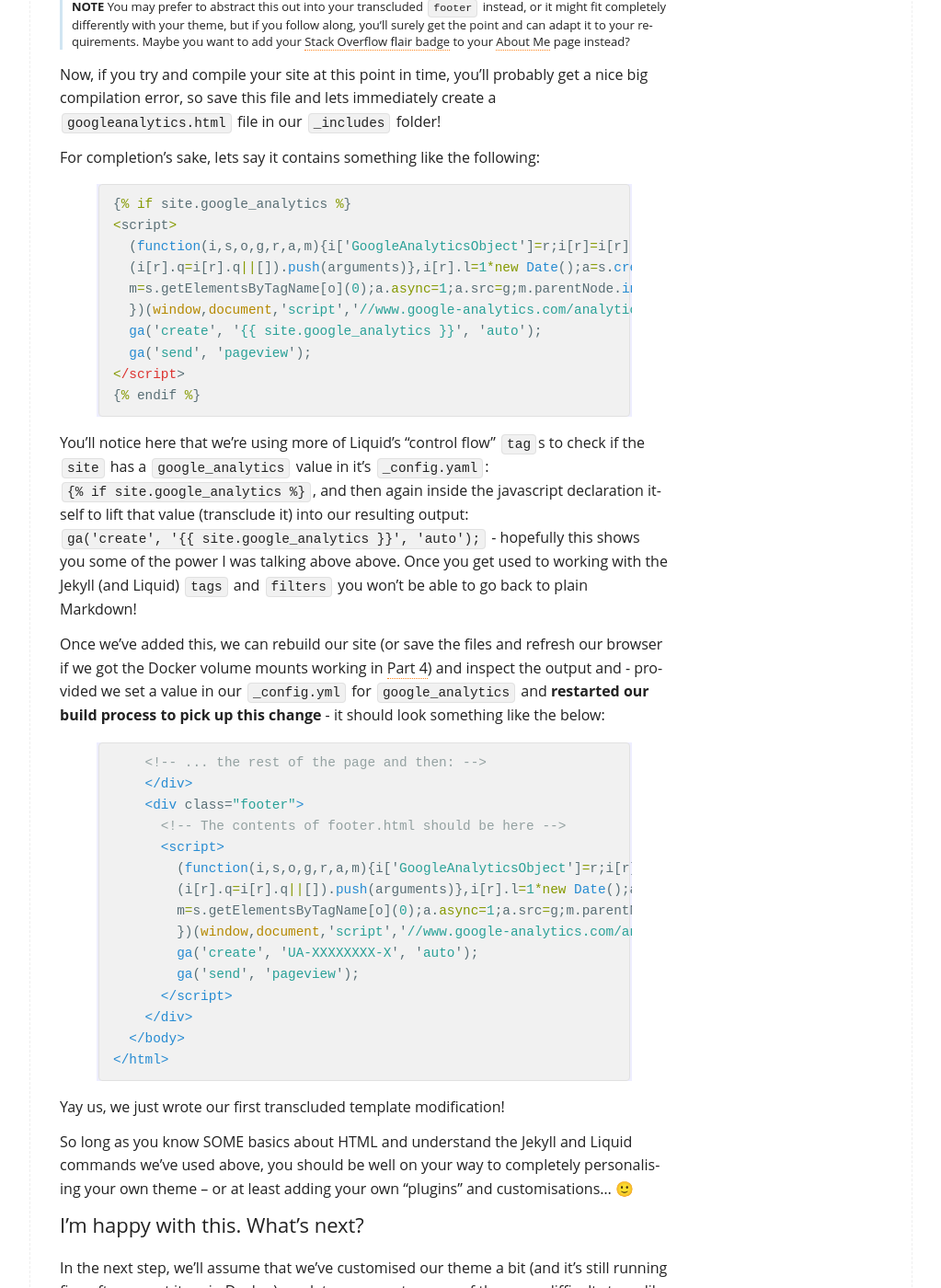
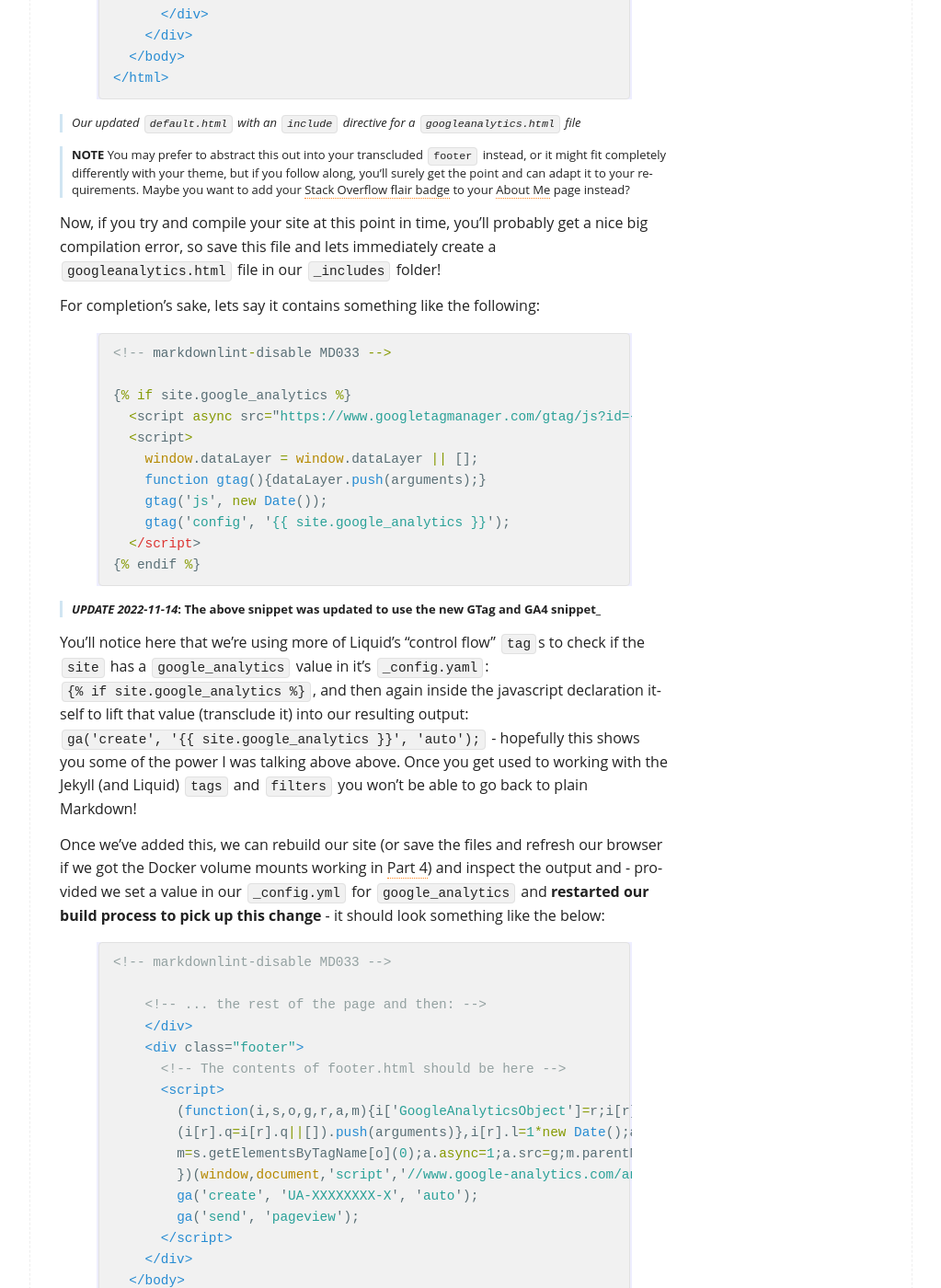
Before and after one commit to PHeonix25/PHeonix25.github.io, a Jekyll site: the page built from _posts/2016-10-17-Getting-started-with-Jekyll-Part-6.md, in a window 1280 px wide and 1400 px high, scrolled down 5853 px. Shown: the whole window at 92% size, without its empty margins (128-1151 px from the left). Built offline with Jekyll 4.4.1, drawn with Linux system fonts in a browser that asks for light colours; some of the changed text lies outside the part shown.

Commit message:
Fixed markdown linter & updated to GA4 style

```diff
--- a/_posts/2016-10-17-Getting-started-with-Jekyll-Part-6.md
+++ b/_posts/2016-10-17-Getting-started-with-Jekyll-Part-6.md
@@ -32,7 +32,7 @@
 
 A good starting example might look like the following
 
-{% highlight HTML %}
+{% highlight HTML %}<!-- markdownlint-disable MD033 -->
 <!DOCTYPE html>
 <html>
   <head>
@@ -52,7 +52,7 @@
     </div>
   </body>
 </html>
-{% endhighlight %}
+{% endhighlight %}<!-- markdownlint-enable MD033 -->
 > _This snippet can serve as a sample `default.html` that we'll continue to modify._
 
 As you can see, this is plain HTML - nothing fancy - but it gives us a few classes and some placeholders that we'll replace with Liquid commands later in this post.
@@ -61,7 +61,7 @@
 
 "Includes" are files that you can break out little bits of logic into, and then "include" them in a bigger context. To make this a little more concrete, why don't we make a `header.html` for our page header and include that in our `default.html`?
 
-{% highlight HTML %}
+{% highlight HTML %}<!-- markdownlint-disable MD033 -->
 <header class="site-header">
   <h2 class="logo">Welcome!</h2>
   <div class="site-nav">
@@ -73,10 +73,10 @@
     </nav>
   </div>
 </header>
-{% endhighlight %}
+{% endhighlight %}<!-- markdownlint-enable MD033 -->
 > _A sample `header.html` that we will `include` in our `default.html`._
 
-{% highlight HTML %}
+{% highlight HTML %}<!-- markdownlint-disable MD033 -->
 <!DOCTYPE html>
 <html>
   <head>
@@ -96,7 +96,7 @@
     </div>
   </body>
 </html>
-{% endhighlight %}
+{% endhighlight %}<!-- markdownlint-enable MD033 -->
 > _Our updated `default.html` that includes a reference to our `header.html` now._
 
 As you can see we're using some of the lessons that we learnt from the [previous step][ph-part5], using the Liquid command for `include`. When this gets processed by Jekyll it'll look for that file in your `_includes` directory and lift the content into this document (aka. [transcluding][wiki-trans], like Wikipedia does). This can obviously be nested with great success to break apart logical components of your website (like your header, footer, author information, and any plugins like Google Analytics, or Disqus) into separate files that can be version-controlled (and changed) independently.
@@ -112,7 +112,7 @@
 
 OK, so that's some of the basics, lets continue building on the sample above:
 
-{% highlight HTML %}
+{% highlight HTML %}<!-- markdownlint-disable MD033 MD052 -->
 <!DOCTYPE html>
 <html>
   <head>
@@ -135,7 +135,7 @@
     </div>
   </body>
 </html>
-{% endhighlight %}
+{% endhighlight %}<!-- markdownlint-enable MD033 MD052 -->
 >_Now we're using `link`,`include`,`gist` AND `post_url` in our `default.html`!_
 
 Now, the "keywords" that I've mentioned above, are actually called `tags` and you can read a lot more about them at the [offical docs][liquid-tags], but if you check that link out, you'll notice it talks about a whole category of `tags` that can do all sorts of fun "control-flow" stuff. The usual suspects like `if`, `for` and `case/when` are covered, and are pretty straightforward, and you'll probably want to use these to create things like [category pages][ph-archive] or RSS feeds. _Hey, leave it alone, I still love RSS!_
@@ -143,7 +143,7 @@
 There's an even better part to writing your posts with Jekyll though, and those are "mix-ins" or [`filters`][jekyll-filter]! These are really cool things that can manipulate the values provided by `tags` - things like converting dates, escaping XML, creating JSON, or even limit, filter or group collections. These things are really powerful and there are plenty of them. There's the ones that are added to [Jekyll][jekyll-filter], and the base ones that come from [Liquid][liquid-filter] itself, so it's worth checking them out in order to make our own template modifications!
 
 Now I know that was a whole lot to swallow and comprehend, so it might be nicer to just drop you in the deep end and show you how crazy this markup can get by dropping my [`feed.xml`][ph-feed] in here as an example:
-{% highlight XML %}
+{% highlight XML %}<!-- markdownlint-disable MD033 -->
 {% raw %}
 <?xml version="1.0" encoding="UTF-8"?>
 <rss version="2.0" xmlns:atom="http://www.w3.org/2005/Atom">
@@ -173,7 +173,7 @@
   </channel>
 </rss>
 {% endraw %}
-{% endhighlight %}
+{% endhighlight %}<!-- markdownlint-enable MD033 -->
 > _All those `for`'s and `if`'s and `xml_escape`'s - oh my!_
 
 ## It's time to write our own `_include`
@@ -182,7 +182,7 @@
 
 Let's start with our `_layouts` - probably the `default` one. We're going to want to add Google Analytics to our footer (_like all good web developers that put all unnecessary scripts below the fold_), so lets stick a `include` directive just above our closing body tag:
 
-{% highlight HTML %}
+{% highlight HTML %}<!-- markdownlint-disable MD033 MD052 -->
 <!DOCTYPE html>
 <html>
   <head>
@@ -206,7 +206,7 @@
     </div>
   </body>
 </html>
-{% endhighlight %}
+{% endhighlight %}<!-- markdownlint-enable MD033 MD052 -->
 >_Our updated `default.html` with an `include` directive for a `googleanalytics.html` file_
 
 > **NOTE** You may prefer to abstract this out into your transcluded `footer` instead, or it might fit completely differently with your theme, but if you follow along, you'll surely get the point and can adapt it to your requirements. Maybe you want to add your [Stack Overflow flair badge][stack-badge] to your [About Me][ph-aboutme] page instead?
@@ -214,26 +214,27 @@
 Now, if you try and compile your site at this point in time, you'll probably get a nice big compilation error, so save this file and lets immediately create a `googleanalytics.html` file in our `_includes` folder!
 
 For completion's sake, lets say it contains something like the following:
-{% highlight javascript %}
+{% highlight javascript %}<!-- markdownlint-disable MD033 -->
 {% raw %}
 {% if site.google_analytics %}
-<script>
-  (function(i,s,o,g,r,a,m){i['GoogleAnalyticsObject']=r;i[r]=i[r]||function(){
-  (i[r].q=i[r].q||[]).push(arguments)},i[r].l=1*new Date();a=s.createElement(o),
-  m=s.getElementsByTagName[o](0);a.async=1;a.src=g;m.parentNode.insertBefore(a,m)
-  })(window,document,'script','//www.google-analytics.com/analytics.js','ga');
-  ga('create', '{{ site.google_analytics }}', 'auto');
-  ga('send', 'pageview');
-</script>
+  <script async src="https://www.googletagmanager.com/gtag/js?id={{ site.google_analytics }}"></script>
+  <script>
+    window.dataLayer = window.dataLayer || [];
+    function gtag(){dataLayer.push(arguments);}
+    gtag('js', new Date());
+    gtag('config', '{{ site.google_analytics }}');
+  </script>
 {% endif %}
 {% endraw %}
-{% endhighlight %}
+{% endhighlight %}<!-- markdownlint-enable MD033 -->
+
+> **_UPDATE 2022-11-14_: The above snippet was updated to use the new GTag and GA4 snippet_**
 
 You'll notice here that we're using more of Liquid's "control flow" `tag`s to check if the `site` has a `google_analytics` value in it's `_config.yaml`: `{% raw %}{% if site.google_analytics %}{% endraw %}`, and then again inside the javascript declaration itself to lift that value (transclude it) into our resulting output:  `{% raw %}ga('create', '{{ site.google_analytics }}', 'auto');{% endraw %}` - hopefully this shows you some of the power I was talking above above. Once you get used to working with the Jekyll (and Liquid) `tags` and `filters` you won't be able to go back to plain Markdown!
 
 Once we've added this, we can rebuild our site (or save the files and refresh our browser if we got the Docker volume mounts working in [Part 4][ph-part4]) and inspect the output and - provided we set a value in our `_config.yml` for `google_analytics` and **restarted our build process to pick up this change** - it should look something like the below:
 
-{% highlight HTML %}
+{% highlight HTML %}<!-- markdownlint-disable MD033 -->
 {% raw %}
     <!-- ... the rest of the page and then: -->
     </div>
@@ -251,7 +252,7 @@
   </body>
 </html>
 {% endraw %}
-{% endhighlight %}
+{% endhighlight %}<!-- markdownlint-enable MD033 -->
 
 Yay us, we just wrote our first transcluded template modification!
 
```
